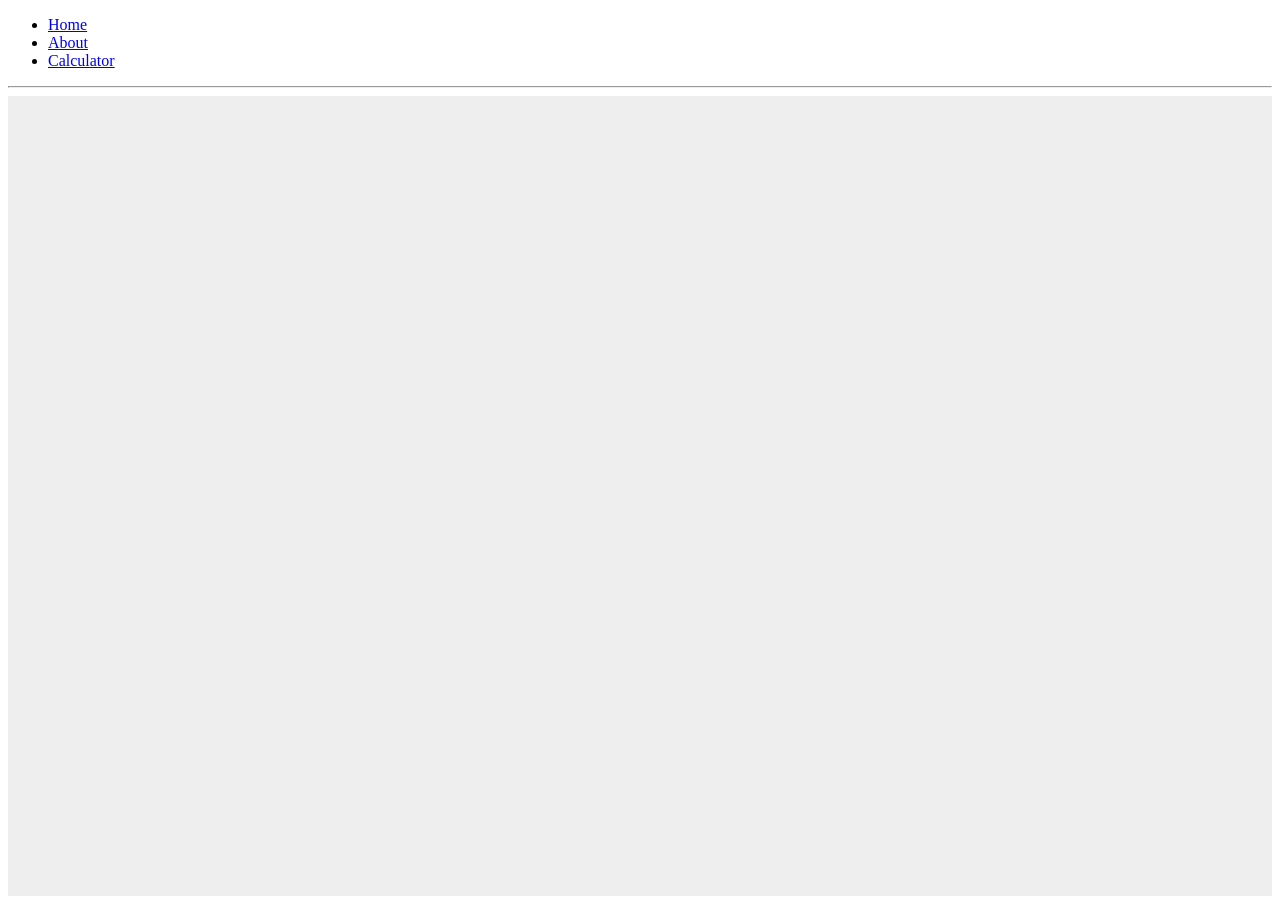
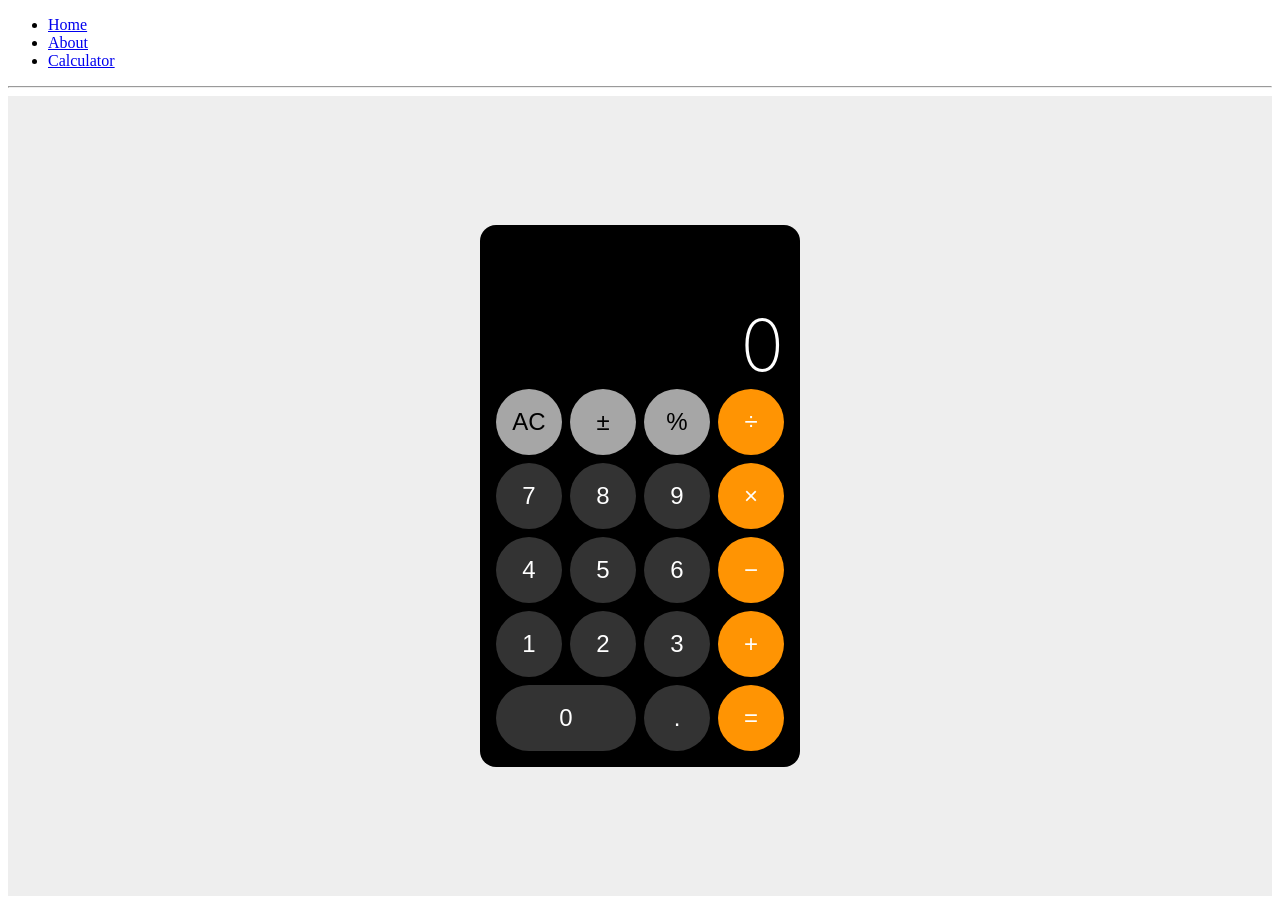
Before and after one commit to OffS3c/dumb-calculator, a React (Create React App) app: page /calculator in a window 1280 px wide. Built offline with nearby package versions, Linux system fonts and the light colour scheme.

Commit message:
created calc

```diff
--- /dev/null
+++ b/src/Calculator/History/index.js
@@ -0,0 +1,11 @@
+import React from 'react';
+
+const history = () => {
+  return (
+    <div>
+
+    </div>
+  );
+}
+
+export default history;
--- /dev/null
+++ b/src/Calculator/Panel/Display/index.js
@@ -0,0 +1,11 @@
+import React from 'react';
+
+const display = () => {
+  return (
+    <div>
+
+    </div>
+  );
+}
+
+export default display;
--- /dev/null
+++ b/src/Calculator/Panel/Keyboard/index.js
@@ -0,0 +1,10 @@
+import React from "react";
+
+const keyboard = () => {
+  return (
+    <div>
+    </div>
+  );
+};
+
+export default keyboard;
--- /dev/null
+++ b/src/Calculator/Panel/index.css
@@ -0,0 +1,85 @@
+
+ .c-calculator {
+  display: grid;
+  grid-template-columns: repeat(4, 1fr);
+  grid-template-rows: repeat(7, 1fr);
+  grid-gap: 0.5em;
+  width: 20em;
+  height: 33.88em;
+  padding: 1em;
+  border-radius: 1em;
+  background-color: #000;
+  color: #fff;
+  line-height: 1;
+  font-weight: 200;
+}
+
+.c-calculator__header,
+.c-calculator__body {
+  grid-column: span 4;
+}
+
+.c-calculator__header {
+  grid-row: span 2;
+  overflow: hidden;
+  display: grid;
+  -webkit-box-pack: end;
+          justify-content: end;
+  -webkit-box-align: end;
+          align-items: end;
+}
+
+.c-calculator__body {
+  grid-row: span 5;
+  display: grid;
+  grid-template-columns: repeat(4, 1fr);
+  grid-template-rows: repeat(5, 1fr);
+  grid-gap: 0.5em;
+}
+
+.c-calculator__value {
+  font-size: 4.5em;
+  text-align: right;
+}
+
+.c-calculator__button {
+  padding: unset;
+  border: unset;
+  border-radius: 50%;
+  background-color: #333333;
+  color: inherit;
+  line-height: inherit;
+  font-size: 1.5em;
+  font-weight: inherit;
+  -webkit-transition: background-color 0.2s ease-in, color 0.2s ease-in;
+  transition: background-color 0.2s ease-in, color 0.2s ease-in;
+  will-change: background-color, color;
+}
+.c-calculator__button:active, .c-calculator__button.is-selected {
+  background-color: #727272;
+  color: #000;
+}
+.c-calculator__button abbr {
+  text-decoration: none;
+}
+
+.c-calculator__button--double {
+  grid-column: span 2;
+  border-radius: 2.5em;
+}
+
+.c-calculator__button--function {
+  background-color: #a6a6a6;
+  color: #000;
+}
+.c-calculator__button--function:active, .c-calculator__button--function.is-selected {
+  background-color: #727272;
+}
+
+.c-calculator__button--operator {
+  background-color: #ff9403;
+}
+.c-calculator__button--operator:active, .c-calculator__button--operator.is-selected {
+  background-color: #fff;
+  color: #ff9403;
+}
--- /dev/null
+++ b/src/Calculator/Panel/index.js
@@ -0,0 +1,181 @@
+import React from "react";
+import './index.css';
+// import Display from "./Display";
+// import Keyboard from "./Keyboard";
+
+const panel = () => {
+  return (
+    <div>
+      <div className="c-calculator js-calculator">
+        <div className="c-calculator__header">
+          <div className="c-calculator__value js-calculator__value">0</div>
+        </div>
+
+        <div className="c-calculator__body js-calculator__body">
+          <button
+            className="c-calculator__button c-calculator__button--function js-calculator__clearall"
+            data-type="function"
+            data-action="clearAll"
+          >
+            <abbr title="All Clear">AC</abbr>
+          </button>
+
+          <button
+            className="c-calculator__button c-calculator__button--function js-calculator__clear"
+            data-type="function"
+            data-action="clear"
+            hidden
+          >
+            <abbr title="Clear">C</abbr>
+          </button>
+
+          <button
+            className="c-calculator__button c-calculator__button--function"
+            data-type="function"
+            data-action="invert"
+          >
+            &plusmn;
+          </button>
+
+          <button
+            className="c-calculator__button c-calculator__button--function"
+            data-type="function"
+            data-action="percentage"
+          >
+            %
+          </button>
+
+          <button
+            className="c-calculator__button c-calculator__button--operator"
+            data-type="operator"
+            data-action="divide"
+          >
+            &divide;
+          </button>
+
+          <button
+            className="c-calculator__button"
+            data-type="value"
+            data-value="7"
+          >
+            7
+          </button>
+
+          <button
+            className="c-calculator__button"
+            data-type="value"
+            data-value="8"
+          >
+            8
+          </button>
+
+          <button
+            className="c-calculator__button"
+            data-type="value"
+            data-value="9"
+          >
+            9
+          </button>
+
+          <button
+            className="c-calculator__button c-calculator__button--operator"
+            data-type="operator"
+            data-action="multiply"
+          >
+            &times;
+          </button>
+
+          <button
+            className="c-calculator__button"
+            data-type="value"
+            data-value="4"
+          >
+            4
+          </button>
+
+          <button
+            className="c-calculator__button"
+            data-type="value"
+            data-value="5"
+          >
+            5
+          </button>
+
+          <button
+            className="c-calculator__button"
+            data-type="value"
+            data-value="6"
+          >
+            6
+          </button>
+
+          <button
+            className="c-calculator__button c-calculator__button--operator"
+            data-type="operator"
+            data-action="subtract"
+          >
+            &minus;
+          </button>
+
+          <button
+            className="c-calculator__button"
+            data-type="value"
+            data-value="1"
+          >
+            1
+          </button>
+
+          <button
+            className="c-calculator__button"
+            data-type="value"
+            data-value="2"
+          >
+            2
+          </button>
+
+          <button
+            className="c-calculator__button"
+            data-type="value"
+            data-value="3"
+          >
+            3
+          </button>
+
+          <button
+            className="c-calculator__button c-calculator__button--operator"
+            data-type="operator"
+            data-action="add"
+          >
+            +
+          </button>
+
+          <button
+            className="c-calculator__button c-calculator__button--double"
+            data-type="value"
+            data-value="0"
+          >
+            0
+          </button>
+
+          <button
+            className="c-calculator__button"
+            data-type="function"
+            data-action="decimal"
+          >
+            .
+          </button>
+
+          <button
+            className="c-calculator__button c-calculator__button--operator"
+            data-type="function"
+            data-action="calculate"
+          >
+            =
+          </button>
+        </div>
+      </div>
+    </div>
+  );
+};
+
+export default panel;
--- a/src/Calculator/index.css
+++ b/src/Calculator/index.css
@@ -17,3 +17,9 @@
   font-family: -apple-system, BlinkMacSystemFont, "Segoe UI", Helvetica, Arial,
     sans-serif, "Apple Color Emoji", "Segoe UI Emoji", "Segoe UI Symbol";
 }
+
+.calc-wrapper {
+  display: inline-grid;
+  grid-template-rows: auto;
+  grid-template-columns: auto auto;
+}
--- a/src/Calculator/index.js
+++ b/src/Calculator/index.js
@@ -1,10 +1,17 @@
-import React, { Component } from 'react';
-import './index.css';
+import React, { Component } from "react";
+import History from "./History";
+import Panel from "./Panel";
+import "./index.css";
 
 export default class Calculator extends Component {
-  render () {
+  render() {
     return (
-      <div className="calc-main"></div>
+      <div className="calc-main">
+        <div  className="calc-wrapper">
+          <Panel />
+          <History />
+        </div>
+      </div>
     );
   }
 }
```
Also changed, not shown: src/History/index.js (deleted).
